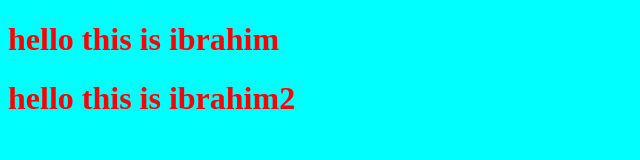
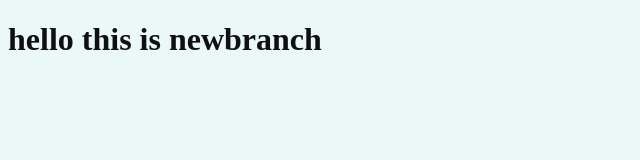
Before and after one commit to ibrahimgonnaberich/myproject, a plain HTML site: page index.html in a window 1280 px wide. Shown: the whole page, without its empty margins (0-640 px from the left). Drawn offline with Linux system fonts and the light colour scheme.

Commit message:
changing sytle for the title

```diff
--- a/index.html
+++ b/index.html
@@ -8,8 +8,8 @@
     <title>Document</title>
 </head>
 <body>
-<h1>hello this is ibrahim</h1>
-<h1>hello this is ibrahim2</h1>
+<h1>hello this is newbranch</h1>
+
     <script src="app.js"></script>
 </body>
 </html>
--- a/style.css
+++ b/style.css
@@ -1,6 +1,6 @@
 h1{
-    color: red;
+    color: rgb(17, 16, 16);
 }
 body{
-    background-color: aqua;
+    background-color: rgb(234, 248, 248);
 }
```
